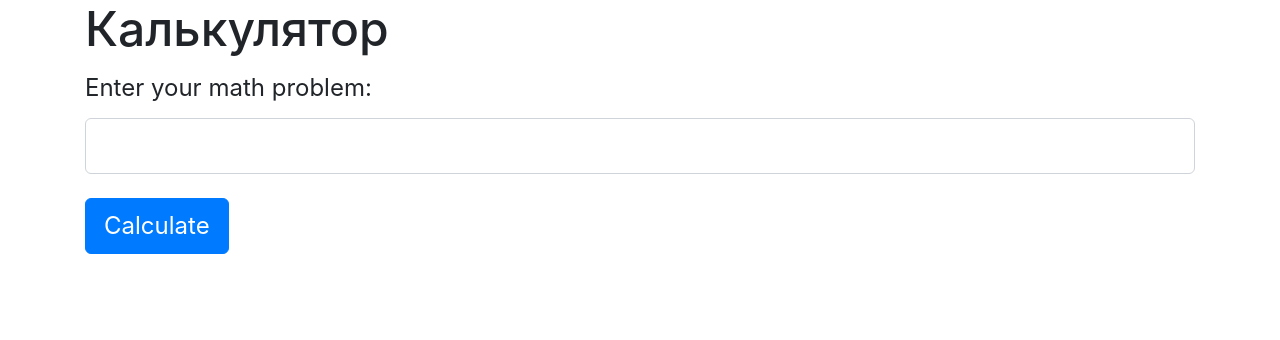
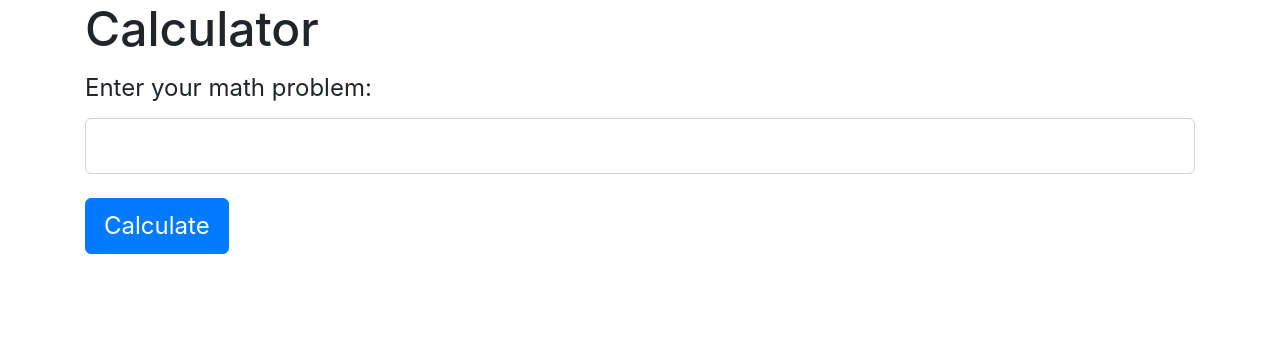
Before and after one commit to Kastet6398/pylearn1, a Django app: page /calculator/ in a window 1280 px wide. Shown: the part 84-424 px from the top of the page. Run offline with Django 4.2, Linux system fonts and the light colour scheme; data comes from the database, SQL or seed files in the repository.

Commit message:
Update calculator.html

```diff
--- a/main/templates/main/calculator.html
+++ b/main/templates/main/calculator.html
@@ -1,10 +1,10 @@
 {% extends "main/base.html" %}
 
-{% block title %}Калькулятор{% endblock %}
+{% block title %}Calculator{% endblock %}
 
 {% block content %}
 <div class="container">
-    <h2>Калькулятор</h2>
+    <h2>Calculator</h2>
     <form method="post">
         {% csrf_token %}
         <div class="form-group">
```
